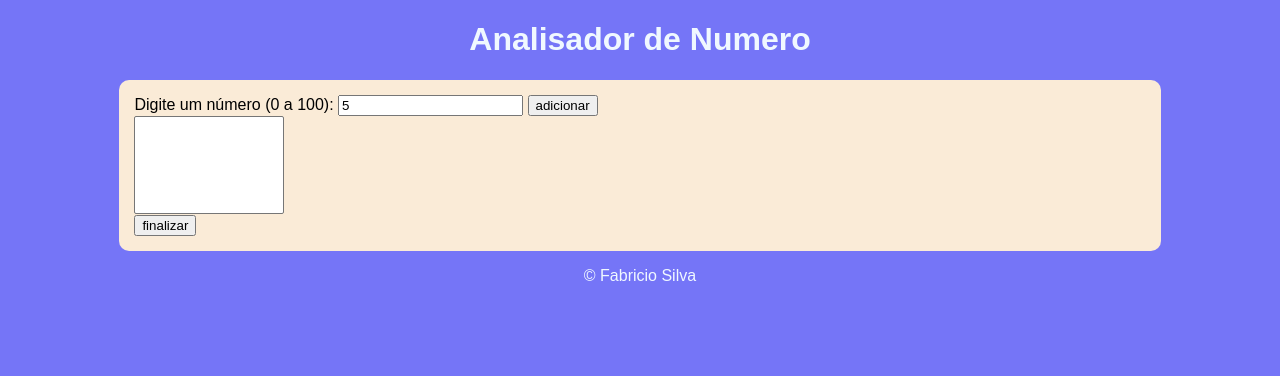
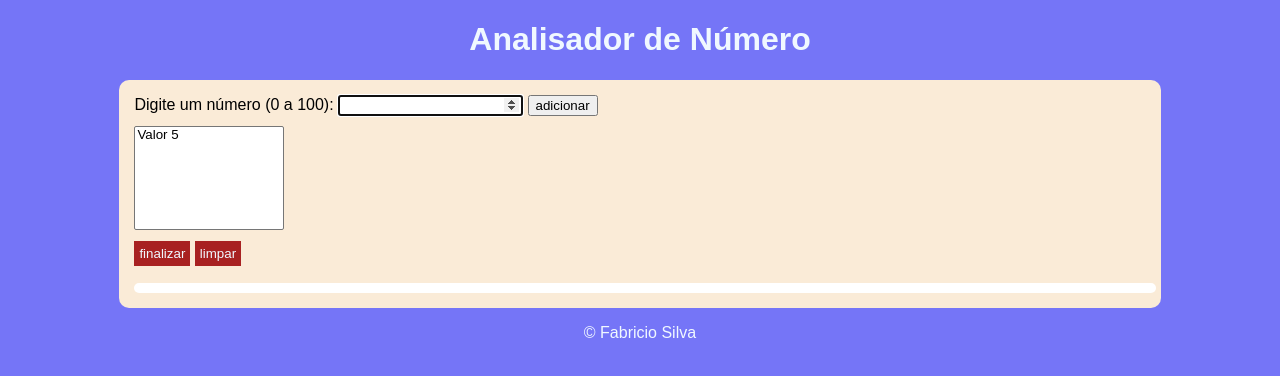
Before and after one commit to fabcode01/javascript, a plain HTML site: page desafios/exercicio05/index.html in a window 1280 px wide. Both pictures are taken after typing "5" into the empty fields and a click on the button "adicionar". Drawn offline with Linux system fonts and the light colour scheme.

Commit message:
exercicio05

```diff
--- a/desafios/exercicio05/index.html
+++ b/desafios/exercicio05/index.html
@@ -9,7 +9,7 @@
 </head>
 <body>
     <header>
-        <H1>Analisador de Numero</H1>
+        <H1>Analisador de Número</H1>
     </header>
     <section>
         <div>
@@ -18,12 +18,11 @@
 
         </div>
         <div>
-            <select name="sel" id="sel" size="6">
+            <select name="list" id="flista" size="6"></select>
+            <br>
+            <input type="button" value="finalizar" onclick="finalizar()">
+            <input type="button" value="limpar" onclick="limpar()">
 
-
-            </select>
-            <br>
-            <input type="button" value="finalizar">
         </div>
 
         <div id="res">
--- a/desafios/exercicio05/script.js
+++ b/desafios/exercicio05/script.js
@@ -1,9 +1,7 @@
 
 let num = document.getElementById('txtnum')
-
-let sel = document.getElementById('select#sel')
-
 let res = document.querySelector('div#res')
+let lista = document.querySelector('select#flista')
 
 let valores = []
 
@@ -26,11 +24,58 @@ function inList(n, l){
 
 function adicionar(){
     if (addNum(num.value) && !inList(num.value, valores)){
-      alert('tudo ok')
+
+      valores.push(Number(num.value))
+
+      let item = document.createElement('option')
+
+      item.text = `Valor ${num.value}`
+
+      lista.appendChild(item)
+      res.innerHTML = ''
 
 
     }else {
         alert('Valor em branco ou já adicionado!')
     }
 
+    num.value = ''
+    num.focus()
+
     }
+
+    function finalizar() {
+        if (valores.length == 0){
+            alert('A lista está vazia')
+        } else {
+            let total = valores.length
+            let maior = valores[0]
+            let menor = valores[0]
+            let soma = 0
+            let media = 0
+
+
+            for(let pos in valores){
+                soma += valores[pos]
+
+            }
+
+            media = soma / total
+
+
+
+            res.innerHTML = ''
+            res.innerHTML += `<p> Ao todo temos <strong>${total}</strong> números cadastrados </p>`
+
+            res.innerHTML += `<p>A soma dos elementos é: <strong>${soma}</strong></p>`
+
+            res.innerHTML += `A média dos valores é: <strong>${media}</strong>`
+        }
+    }
+
+
+    function limpar(){
+        valores.length = 0
+        lista.length = 0
+        res.innerHTML = ''
+    }
--- a/desafios/exercicio05/style.css
+++ b/desafios/exercicio05/style.css
@@ -38,3 +38,37 @@ a{
 a:hover{
     background-color: rgb(78, 165, 241);
 }
+
+select{
+    margin-top: 10px;
+    margin-bottom: 10px;
+}
+
+div#res{
+    padding: 5px;
+    border-radius: 15px;
+    background-color: white;
+    margin-top: 17px;
+    text-align: center;
+    width: 100%;
+    height: auto;
+}
+
+strong{
+    color: rgb(255, 4, 4);
+}
+
+input[value='finalizar'], input[value='limpar']{
+    border: none;
+    background-color: rgb(168, 33, 33);
+    color: aliceblue;
+    padding: 5px;
+    cursor: pointer;
+
+}
+
+input[value='finalizar']:hover, input[value='limpar']:hover{
+
+    background-color: rgb(65, 8, 8);
+
+}
```
